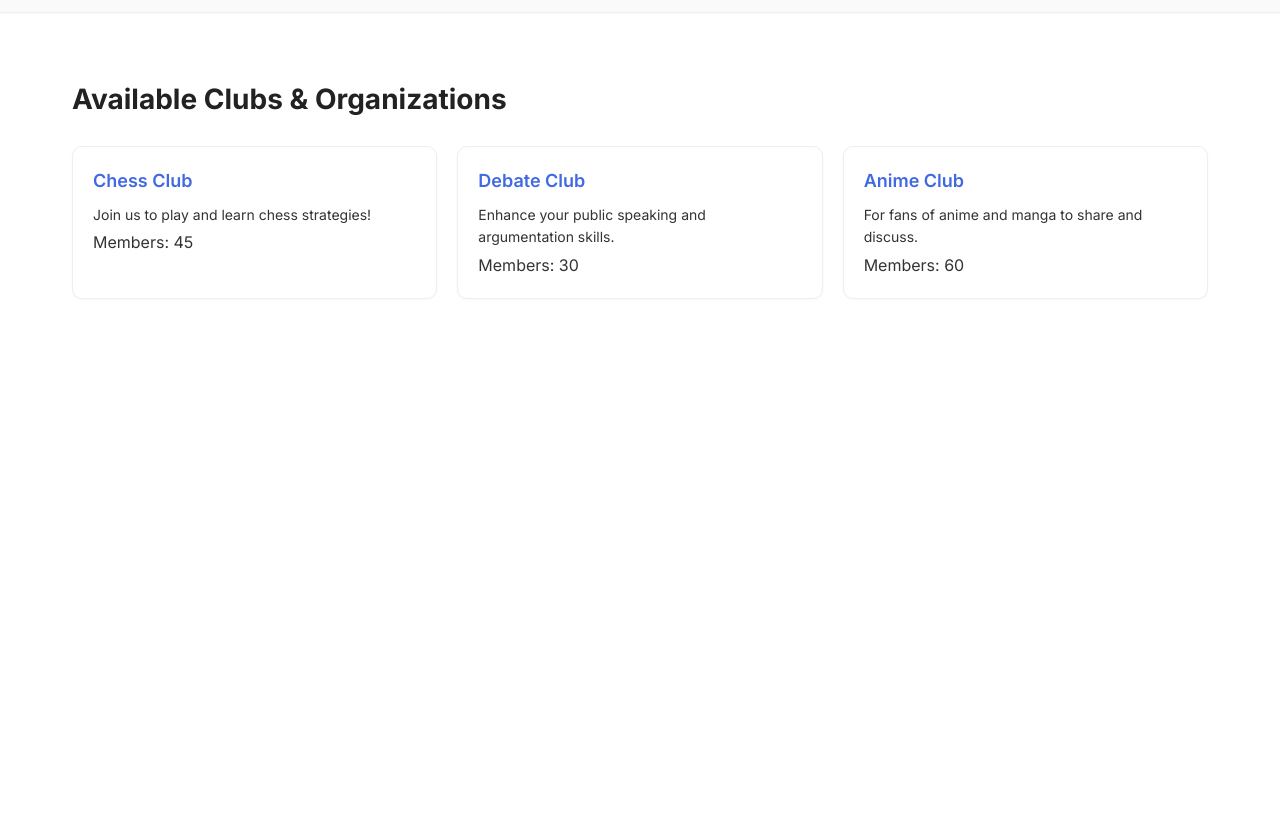
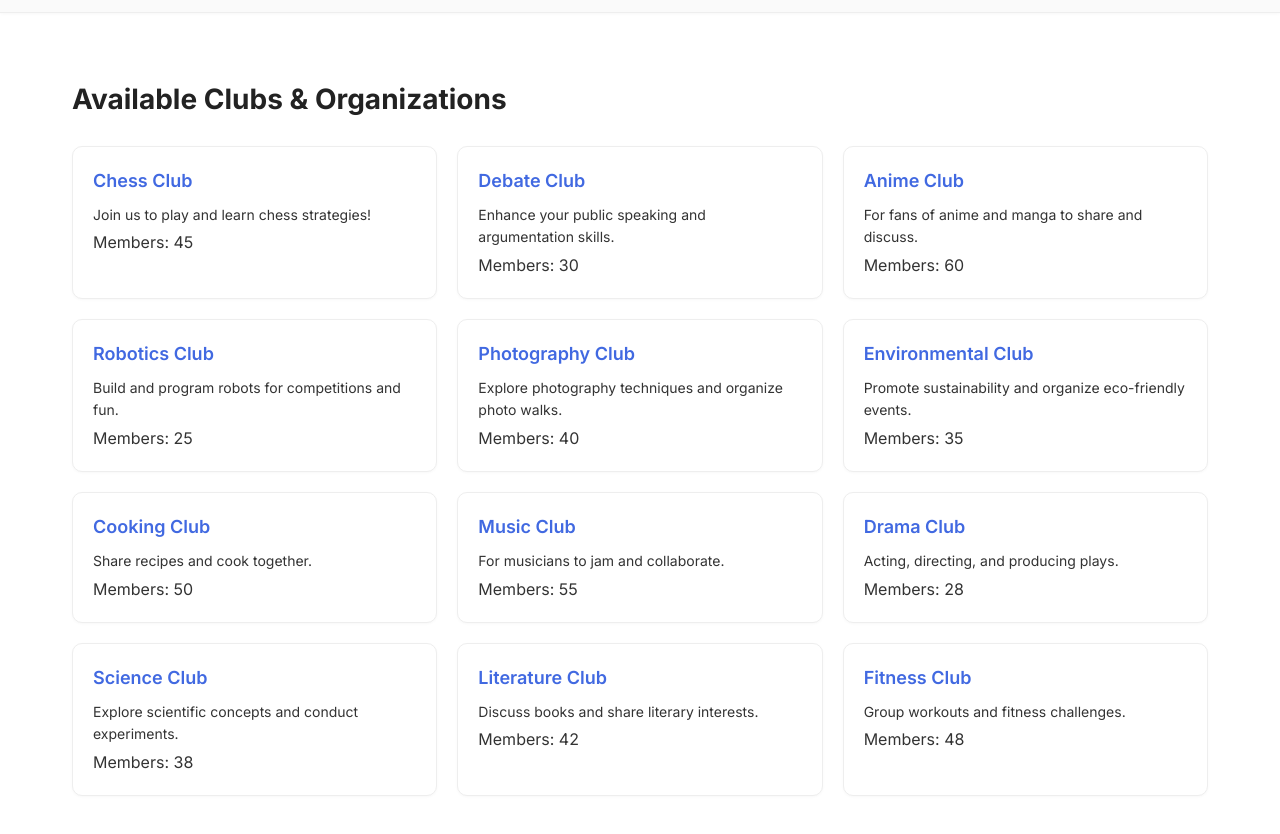
Before and after one commit to banjworst/HUBCONNECT, a plain HTML site: page view_clubs.html in a window 1280 px wide. Shown: the part 70-904 px from the top of the page. Before the commit the page ends 800 px from the top, so only its background shows below. Drawn offline with Linux system fonts and the light colour scheme.

Commit message:
Added multiple club cards to view_clubs.html

```diff
--- a/view_clubs.html
+++ b/view_clubs.html
@@ -39,6 +39,51 @@
                 <p class="club-description">For fans of anime and manga to share and discuss.</p>
                 <p class="membership-count">Members: 60</p>
             </div>
+            <div class="club-card">
+                <h2>Robotics Club</h2>
+                <p class="club-description">Build and program robots for competitions and fun.</p>
+                <p class="membership-count">Members: 25</p>
+            </div>
+            <div class="club-card">
+                <h2>Photography Club</h2>
+                <p class="club-description">Explore photography techniques and organize photo walks.</p>
+                <p class="membership-count">Members: 40</p>
+            </div>
+            <div class="club-card">
+                <h2>Environmental Club</h2>
+                <p class="club-description">Promote sustainability and organize eco-friendly events.</p>
+                <p class="membership-count">Members: 35</p>
+            </div>
+            <div class="club-card">
+                <h2>Cooking Club</h2>
+                <p class="club-description">Share recipes and cook together.</p>
+                <p class="membership-count">Members: 50</p>
+            </div>
+            <div class="club-card">
+                <h2>Music Club</h2>
+                <p class="club-description">For musicians to jam and collaborate.</p>
+                <p class="membership-count">Members: 55</p>
+            </div>
+            <div class="club-card">
+                <h2>Drama Club</h2>
+                <p class="club-description">Acting, directing, and producing plays.</p>
+                <p class="membership-count">Members: 28</p>
+            </div>
+            <div class="club-card">
+                <h2>Science Club</h2>
+                <p class="club-description">Explore scientific concepts and conduct experiments.</p>
+                <p class="membership-count">Members: 38</p>
+            </div>
+            <div class="club-card">
+                <h2>Literature Club</h2>
+                <p class="club-description">Discuss books and share literary interests.</p>
+                <p class="membership-count">Members: 42</p>
+            </div>
+            <div class="club-card">
+                <h2>Fitness Club</h2>
+                <p class="club-description">Group workouts and fitness challenges.</p>
+                <p class="membership-count">Members: 48</p>
+            </div>
         </div>
     </section>
 </main>
```
